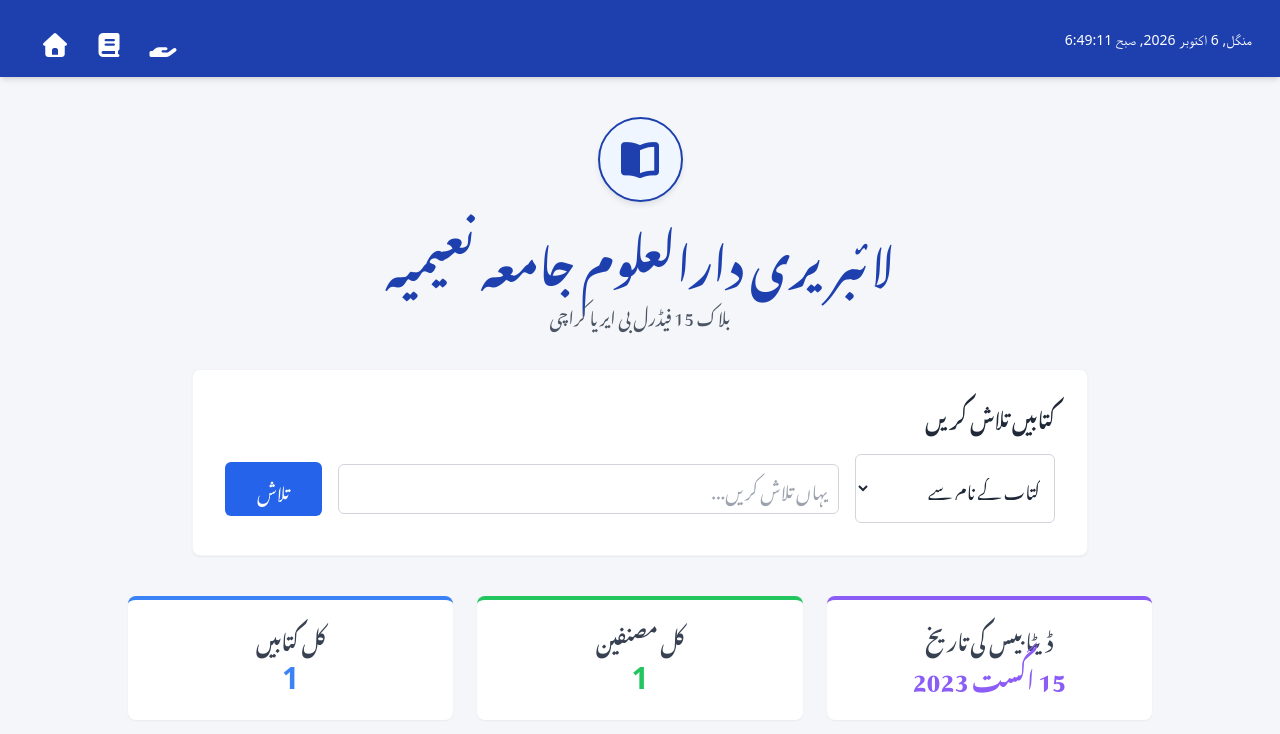
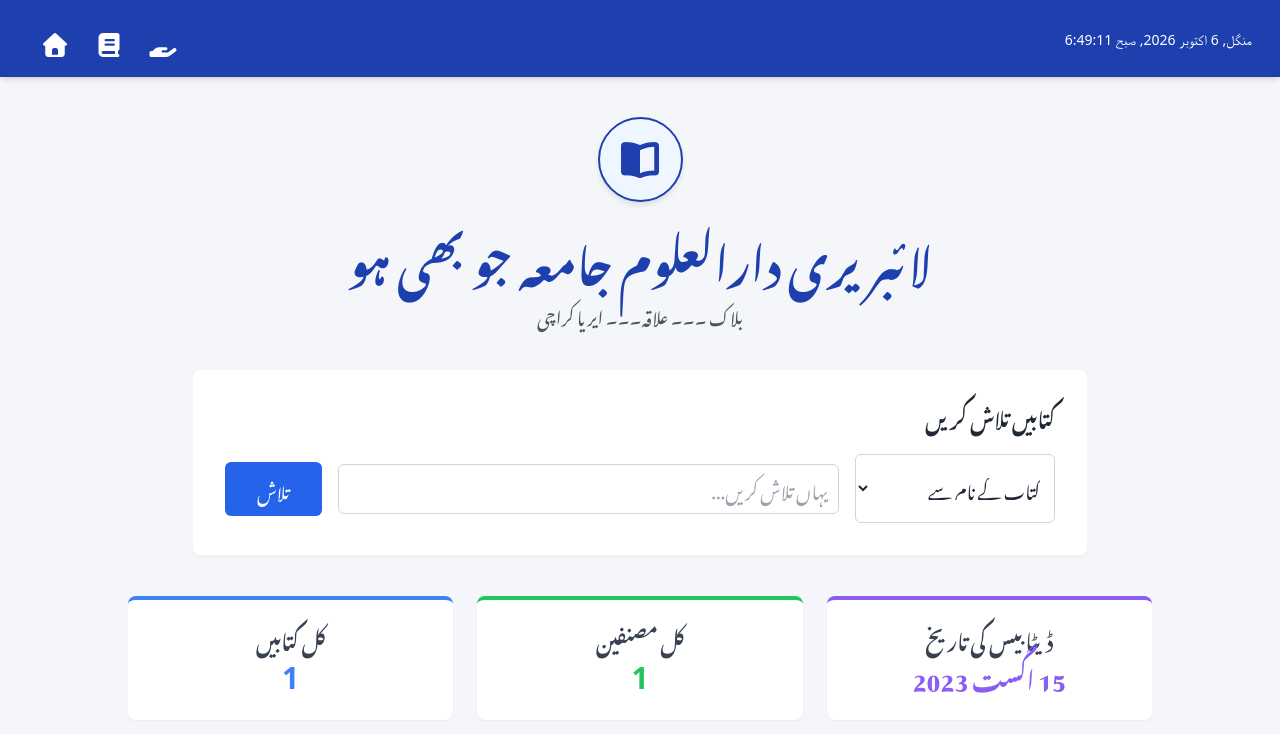
Before and after one commit to amctech106/library-management, a plain HTML site: page index.html in a window 1280 px wide. Shown: the top 734 px of the page. Drawn offline with Linux system fonts and the light colour scheme.

Commit message:
name changed

```diff
--- a/index.html
+++ b/index.html
@@ -185,9 +185,9 @@
             class="text-4xl font-bold text-[#1e40af] mb-1"
             style="font-size: 2.8rem; line-height: 1.8"
           >
-            لائبریری دارالعلوم جامعہ نعیمیہ
+            لائبریری دارالعلوم جامعہ جو بھی ہو
           </h1>
-          <p class="text-lg text-gray-600">بلاک 15 فیڈرل بی ایریا کراچی</p>
+          <p class="text-lg text-gray-600">بلاک ۔۔۔ علاقہ۔۔۔ ایریا کراچی</p>
         </div>
 
         <!-- Search Card -->
```
